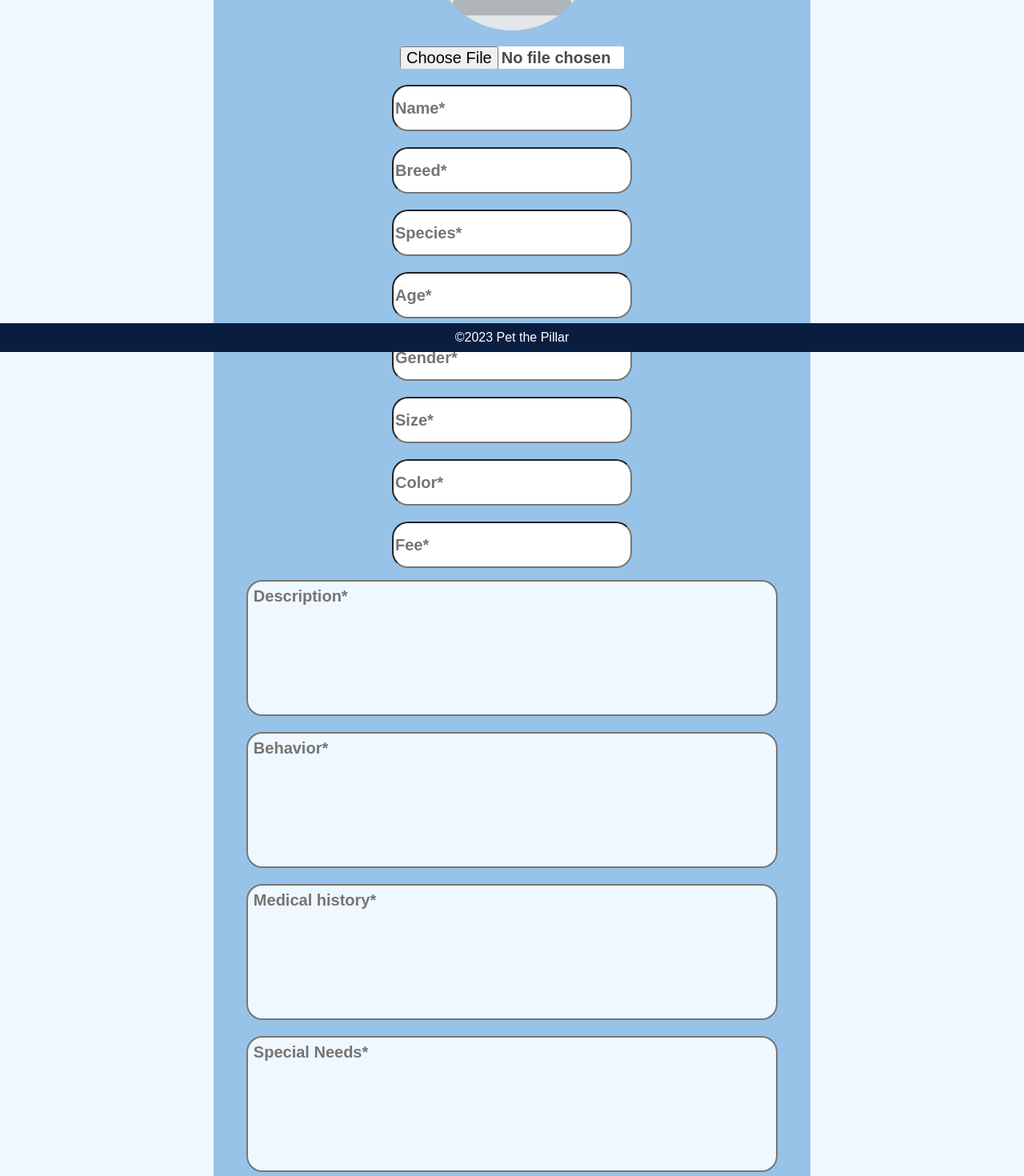
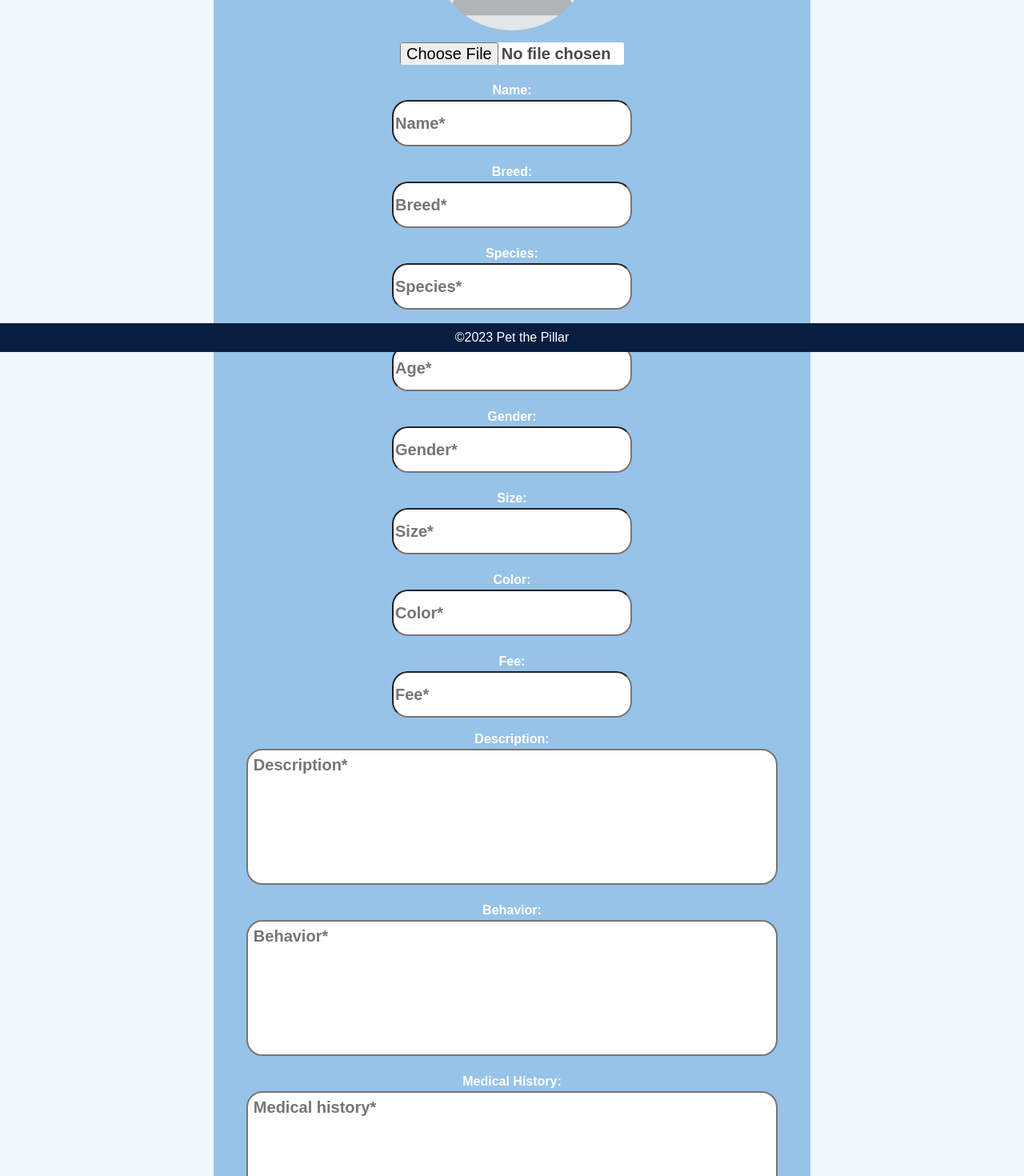
Before and after one commit to DavidZ79/pet-the-pillar-react, a React (Create React App) app: page /pet_create in a window 1280 px wide. Shown: the part 360-1830 px from the top of the page at 80% size. Built offline with nearby package versions, Linux system fonts and the light colour scheme.

Commit message:
finally finished pet create update detail

```diff
--- a/src/pagecss/petcreatepage.module.css
+++ b/src/pagecss/petcreatepage.module.css
@@ -61,6 +61,7 @@
    align-items: center;
    justify-content: center;
    flex-direction: column;
+    margin-top: 15px;
  }
  .login-box p {
    font-weight: bold;
@@ -74,7 +75,7 @@
    border-radius: 20px;
    border-width: 2px;
 
-   margin-top: 20px;
+
 
    font-size: 20px;
    font-weight: 550;
@@ -124,7 +125,7 @@
    color: red;
  }
  .mission-box textarea {
-   background-color: aliceblue;
+   background-color: white;
    /* width: 664px; */
    width: 91%;
    height: 170px;
@@ -135,7 +136,6 @@
    font-weight: 550;
    font-family: "Poppins", sans-serif;
    resize: none;
-   color: gray;
    padding: 7px;
 
    margin-bottom: 20px;
@@ -160,6 +160,12 @@
  .info-container p {
    display: inline;
  }
+ .wrapper {
+  margin-top: 20px;
+}
+.box_header {
+  color: white !important;
+}
 
  @media screen and (max-width: 629px) {
    .mission-box {
--- a/src/pages/PetCreatePage.js
+++ b/src/pages/PetCreatePage.js
@@ -7,10 +7,11 @@ import { yupResolver } from "@hookform/resolvers/yup";
 import * as yup from "yup";
 
 import styles from "../pagecss/petcreatepage.module.css";
-
+import { useState, useRef } from "react";
 import { useNavigate } from "react-router-dom";
 import pfp from "../assets/profile.png";
-var URL = process.env.REACT_APP_API_URL;
+var API_URL = process.env.REACT_APP_API_URL;
+var BASE_URL = API_URL.slice(0, -5);
 
 export default function PetCreatePage() {
   const schema = yup.object().shape({
@@ -55,9 +56,13 @@ export default function PetCreatePage() {
     formData.append('behavior', behavior);
     formData.append('species', species);
     formData.append('location', location);
+    if (selectedImage) {
+      formData.append('photos', document.querySelector('input[type="file"]').files[0]);
+    }
+
 
     try {
-      const response = await fetch(URL + 'pet/', {
+      const response = await fetch(API_URL + 'pet/', {
         method: 'POST',
         headers: {
           'Authorization': 'Bearer ' + localStorage.getItem('accessToken'),
@@ -76,7 +81,17 @@ export default function PetCreatePage() {
       navigate("/pet_detail/" + responseData.id);
     } catch (error) {
       console.error('second demon:', error.message);
+      console.log(formData.name);
     }
+  };
+
+  const [selectedImage, setSelectedImage] = useState(null);
+
+  const handleImageChange = (e) => {
+      if (e.target.files && e.target.files[0]) {
+          let img = e.target.files[0];
+          setSelectedImage(URL.createObjectURL(img));
+      }
   };
 
   return (
@@ -89,12 +104,14 @@ export default function PetCreatePage() {
 
           <form onSubmit={handleSubmit(onSubmit)}>
             <div className={styles["pfp-container"]}>
-              <img src={pfp} alt="pfp pic" className={styles.pfp} />
+              <img src={selectedImage || pfp} alt="pfp pic" className={styles.pfp} />
             </div>
 
             <div className={styles["login-box"]}>
-              <input type="file" accept=".jpg,.jpeg,.png" required/>
+            <input type="file" accept=".jpg,.jpeg,.png" onChange={handleImageChange} required/>
 
+              <div className={styles["wrapper"]}>
+              <p className={styles["box_header"]}>Name: </p>
               <input
                 type="text"
                 placeholder="Name*"
@@ -102,7 +119,10 @@ export default function PetCreatePage() {
                 required
               />
               <p>{errors.name?.message}</p>
+              </div>
 
+              <div className={styles["wrapper"]}>
+              <p className={styles["box_header"]}>Breed: </p>
               <input
                 type="text"
                 placeholder="Breed*"
@@ -110,7 +130,10 @@ export default function PetCreatePage() {
                 required
               />
               <p>{errors.breed?.message}</p>
+              </div>
 
+              <div className={styles["wrapper"]}>
+              <p className={styles["box_header"]}>Species: </p>
               <input
                 type="text"
                 placeholder="Species*"
@@ -118,7 +141,10 @@ export default function PetCreatePage() {
                 required
               />
               <p>{errors.species?.message}</p>
+              </div>
 
+              <div className={styles["wrapper"]}>
+              <p className={styles["box_header"]}>Age: </p>
               <input
                 type="text"
                 placeholder="Age*"
@@ -126,7 +152,10 @@ export default function PetCreatePage() {
                 required
               />
               <p>{errors.age?.message}</p>
+              </div>
 
+              <div className={styles["wrapper"]}>
+              <p className={styles["box_header"]}>Gender: </p>
               <input
                 type="text"
                 placeholder="Gender*"
@@ -134,7 +163,10 @@ export default function PetCreatePage() {
                 required
               />
               <p>{errors.gender?.message}</p>
+              </div>
 
+              <div className={styles["wrapper"]}>
+              <p className={styles["box_header"]}>Size: </p>
               <input
                 type="text"
                 placeholder="Size*"
@@ -142,7 +174,10 @@ export default function PetCreatePage() {
                 required
               />
               <p>{errors.size?.message}</p>
+              </div>
 
+              <div className={styles["wrapper"]}>
+              <p className={styles["box_header"]}>Color: </p>
               <input
                 type="text"
                 placeholder="Color*"
@@ -150,7 +185,10 @@ export default function PetCreatePage() {
                 required
               />
               <p>{errors.color?.message}</p>
+              </div>
 
+              <div className={styles["wrapper"]}>
+              <p className={styles["box_header"]}>Fee: </p>
               <input
                 type="text"
                 placeholder="Fee*"
@@ -158,9 +196,11 @@ export default function PetCreatePage() {
                 required
               />
               <p>{errors.fee?.message}</p>
+              </div>
             </div>
 
             <div className={styles["mission-box"]}>
+            <p className={styles["box_header"]}>Description: </p>
               <textarea
                 placeholder="Description*"
                 {...register("description")}
@@ -168,6 +208,7 @@ export default function PetCreatePage() {
               />
               <p>{errors.description?.message}</p>
 
+              <p className={styles["box_header"]}>Behavior: </p>
               <textarea
                 placeholder="Behavior*"
                 {...register("behavior")}
@@ -175,6 +216,7 @@ export default function PetCreatePage() {
               />
               <p>{errors.behavior?.message}</p>
 
+              <p className={styles["box_header"]}>Medical History: </p>
               <textarea
                 placeholder="Medical history*"
                 {...register("medicalHistory")}
@@ -182,6 +224,7 @@ export default function PetCreatePage() {
               />
               <p>{errors.medicalHistory?.message}</p>
 
+              <p className={styles["box_header"]}>Special Needs: </p>
               <textarea
                 placeholder="Special Needs*"
                 {...register("specialNeeds")}
@@ -189,6 +232,7 @@ export default function PetCreatePage() {
               />
               <p>{errors.specialNeeds?.message}</p>
 
+              <p className={styles["box_header"]}>Location: </p>
               <textarea
                 placeholder="Location*"
                 {...register("location")}
--- a/src/pages/PetDetailPage.js
+++ b/src/pages/PetDetailPage.js
@@ -13,6 +13,7 @@ import { useState, useEffect } from "react";
 import pfp from "../assets/farloom.png";
 
 var URL = process.env.REACT_APP_API_URL;
+var BASE_URL = URL.slice(0, -5);
 
 export default function PetDetailPage() {
   const schema = yup.object().shape({
@@ -30,12 +31,12 @@ export default function PetDetailPage() {
     size: yup.number().required("Please enter a size"),
     color: yup.string().required("Please enter a color"),
     fee: yup.number().required("Please enter a fee"),
+    // photos: yup.mixed().required("Please enter a photo"),
   });
 
   const { id } = useParams();
 
   const [petDetails, setPetDetails] = useState(null);
-
   useEffect(() => {
     const fetchPetDetails = async () => {
       try {
@@ -51,10 +52,9 @@ export default function PetDetailPage() {
         }
 
         const responseData = await response.json();
-        // console.log(responseData)
         const tempData = {
           "id": responseData.id,
-          "photos": [],
+          "photo": responseData.photos[0]['image'],
           "name": responseData.name,
           "status": responseData.status,
           "description": responseData.description,
@@ -108,99 +108,138 @@ export default function PetDetailPage() {
 
           <form onSubmit={handleSubmit(onSubmit)}>
             <div className={styles["pfp-container"]}>
-              <img src={pfp} alt="pfp pic" className={styles.pfp} />
+              <img src={petDetails ? BASE_URL + petDetails.photo : ''} alt="pfp pic" className={styles.pfp} />
             </div>
 
             <div className={styles["login-box"]}>
               {/* <input type="file" accept=".jpg,.jpeg,.png" required/> */}
 
+              <div className={styles["wrapper"]}>
+              <p>Name: </p>
               <input
                 type="text"
                 value={petDetails ? petDetails.name : ""}
                 {...register("name")}
                 disabled
               />
+              </div>
 
+              <div className={styles["wrapper"]}>
+              <p>Status: </p>
               <input
                 type="text"
                 value={petDetails ? petDetails.status : ""}
                 {...register("status")}
                 disabled
               />
+              </div>
 
+              <div className={styles["wrapper"]}>
+              <p>Breed: </p>
               <input
                 type="text"
                 value={petDetails ? petDetails.breed : ""}
                 {...register("breed")}
                 disabled
               />
+              </div>
 
+              <div className={styles["wrapper"]}>
+              <p>Age: </p>
               <input
                 type="text"
                 value={petDetails ? petDetails.age : ""}
                 {...register("age")}
                 disabled
               />
+              </div>
 
+              <div className={styles["wrapper"]}>
+              <p>Age:</p>
               <input
                 type="text"
                 value={petDetails ? petDetails.gender : ""}
                 {...register("gender")}
                 disabled
               />
+              </div>
 
+              <div className={styles["wrapper"]}>
+              <p>Size: </p>
               <input
                 type="text"
                 value={petDetails ? petDetails.size : ""}
                 {...register("size")}
                 disabled
               />
+              </div>
 
+              <div className={styles["wrapper"]}>
+              <p>Color: </p>
               <input
                 type="text"
                 value={petDetails ? petDetails.color : ""}
                 {...register("color")}
                 disabled
               />
+              </div>
 
+              <div className={styles["wrapper"]}>
+              <p>Fee: </p>
               <input
                 type="text"
                 value={petDetails ? petDetails.fee : ""}
                 {...register("fee")}
                 disabled
               />
-            </div>
+              </div>
 
-            <div className={styles["mission-box"]}>
+
+              <div className={styles["mission-box"]}>
+              <p className={styles["box_header"]}>Location: </p>
               <textarea
                 value={petDetails ? petDetails.description : ""}
                 {...register("description")}
                 disabled
               />
 
+
+              <div className={styles["wrapper"]}>
+              <p className={styles["box_header"]}>Behavior: </p>
               <textarea
                 value={petDetails ? petDetails.behavior : ""}
                 {...register("behavior")}
                 disabled
               />
+              </div>
 
+              <div className={styles["wrapper"]}>
+              <p className={styles["box_header"]}>Medical History: </p>
               <textarea
                 value={petDetails ? petDetails.medicalHistory : ""}
                 {...register("medicalHistory")}
                 disabled
               />
+              </div>
 
+              <div className={styles["wrapper"]}>
+              <p className={styles["box_header"]}>Special Needs: </p>
               <textarea
                 value={petDetails ? petDetails.specialNeeds : ""}
                 {...register("specialNeeds")}
                 disabled
               />
+              </div>
 
-<textarea
+              <div className={styles["wrapper"]}>
+              <p className={styles["box_header"]}>Location: </p>
+              <textarea
                 value={petDetails ? petDetails.location : ""}
                 {...register("location")}
                 disabled
               />
+              </div>
+            </div>
             </div>
           </form>
         </Card>
--- a/src/pages/PetUpdatePage.js
+++ b/src/pages/PetUpdatePage.js
@@ -9,13 +9,14 @@ import * as yup from "yup";
 import styles from "../pagecss/petupdatepage.module.css";
 
 import { useNavigate, useParams } from "react-router-dom";
-import { useState, useEffect } from "react";
+import { useState, useEffect, useRef } from "react";
 import pfp from "../assets/farloom.png";
-var URL = process.env.REACT_APP_API_URL;
+var API_URL = process.env.REACT_APP_API_URL;
+var BASE_URL = API_URL.slice(0, -5);
 
 export default function PetUpdatePage() {
   const schema = yup.object().shape({
-    // profilePic: yup.mixed().required("Please enter a profile picture"),
+    photo: yup.mixed().required("Please enter a profile picture"),
     name: yup.string().required("Please enter a name"),
     description: yup.string().required("Please enter description"),
     medicalHistory: yup.string().required("Please enter medical history"),
@@ -38,7 +39,7 @@ export default function PetUpdatePage() {
   useEffect(() => {
     const fetchPetDetails = async () => {
       try {
-        const response = await fetch(`${URL}pet/${id}/`, {
+        const response = await fetch(`${API_URL}pet/${id}/`, {
           method: 'GET',
           headers: {
             'Authorization': 'Bearer ' + localStorage.getItem('accessToken'),
@@ -53,7 +54,8 @@ export default function PetUpdatePage() {
         // console.log(responseData)
         const tempData = {
           "id": responseData.id,
-          "photos": [],
+          "photo": responseData.photos[0]['image'],
+          // "photo": "http://127.0.0.1:8000/photo_folder/5m1yelc0ds961_f1hptzM.png",
           "name": responseData.name,
           "status": responseData.status,
           "description": responseData.description,
@@ -82,33 +84,74 @@ export default function PetUpdatePage() {
   }, [id]);
 
   const {
+    register,
     handleSubmit,
+    reset,
     formState: { errors },
   } = useForm({
     resolver: yupResolver(schema),
   });
 
+  useEffect(() => {
+    if (petDetails) {
+      reset(petDetails);
+    }
+  }, [petDetails, reset]);
+
   const navigate = useNavigate();
-  const onSubmit = (data) => {
-    console.log("submitted");
-    navigate("/pet_detail");
-    console.log({ data });
-    //form logic here
+  const onSubmit = async (data) => {
+    console.log("hi");
+    const { name, breed, age, gender, size, color, fee, description, medicalHistory, specialNeeds, behavior, species, location } = data;
+    const formData = new FormData();
+    formData.append('name', name);
+    formData.append('breed', breed);
+    formData.append('age', parseInt(age));
+    formData.append('gender', gender);
+    formData.append('size', parseInt(size));
+    formData.append('color', color);
+    formData.append('fee', parseInt(fee));
+    formData.append('description', description);
+    formData.append('medicalHistory', medicalHistory);
+    formData.append('specialNeeds', specialNeeds);
+    formData.append('behavior', behavior);
+    formData.append('species', species);
+    formData.append('location', location);
+    if (selectedImage) {
+      formData.append('photos', document.querySelector('input[type="file"]').files[0]);
+  }
+
+
+    try {
+      const response = await fetch(API_URL + 'pet/' + id + '/', {
+        method: 'PATCH',
+        headers: {
+          'Authorization': 'Bearer ' + localStorage.getItem('accessToken'),
+        },
+        body: formData,
+      });
+
+      if (!response.ok) {
+        console.log(formData);
+        throw new Error(response);
+      }
+
+      const responseData = await response.json();
+      console.log(responseData);
+
+      navigate("/pet_detail/" + responseData.id);
+    } catch (error) {
+      console.error('second demon:', error.message);
+    }
   };
 
-  const { register } = useForm();
-  const [specialNeeds, setSpecialNeeds] = useState("");
+  const [selectedImage, setSelectedImage] = useState(null);
 
-  useEffect(() => {
-    if (petDetails) {
-      setSpecialNeeds(petDetails.specialNeeds);
-    }
-  }, [petDetails]);
-
-  const handleSpecialNeedsChange = (event) => {
-    setSpecialNeeds(event.target.value);
+  const handleImageChange = (e) => {
+      if (e.target.files && e.target.files[0]) {
+          let img = e.target.files[0];
+          setSelectedImage(URL.createObjectURL(img));
+      }
   };
-
 
   return (
     <>
@@ -120,91 +163,157 @@ export default function PetUpdatePage() {
 
           <form onSubmit={handleSubmit(onSubmit)}>
             <div className={styles["pfp-container"]}>
-              <img src={pfp} alt="pfp pic" className={styles.pfp} />
+            <img src={selectedImage || (petDetails ? BASE_URL + petDetails.photo : '')} alt="Pet" className={styles.pfp} />
             </div>
 
             <div className={styles["login-box"]}>
-              {/* <input type="file" accept=".jpg,.jpeg,.png" required/> */}
+            <input type="file" accept=".jpg,.jpeg,.png" onChange={handleImageChange}/>
 
+              <div className={styles["wrapper"]}>
+              <p className={styles["box_header"]}>Name: </p>
               <input
                 type="text"
-                value={petDetails ? petDetails.name : ""}
+                placeholder="Name*"
                 {...register("name")}
+                required
               />
+              <p>{errors.name?.message}</p>
+              </div>
 
+              <div className={styles["wrapper"]}>
+              <p className={styles["box_header"]}>Breed: </p>
               <input
                 type="text"
-                value={petDetails ? petDetails.status : ""}
-                {...register("status")}
+                placeholder="Breed*"
+                {...register("breed")}
+                required
               />
+              <p>{errors.breed?.message}</p>
+              </div>
 
+              <div className={styles["wrapper"]}>
+              <p className={styles["box_header"]}>Species: </p>
               <input
                 type="text"
-                value={petDetails ? petDetails.breed : ""}
-                {...register("breed")}
+                placeholder="Species*"
+                {...register("species")}
+                required
               />
+              <p>{errors.species?.message}</p>
+              </div>
 
+              <div className={styles["wrapper"]}>
+              <p className={styles["box_header"]}>Age: </p>
               <input
                 type="text"
-                value={petDetails ? petDetails.age : ""}
+                placeholder="Age*"
                 {...register("age")}
+                required
               />
+              <p>{errors.age?.message}</p>
+              </div>
 
+              <div className={styles["wrapper"]}>
+              <p className={styles["box_header"]}>Gender: </p>
               <input
                 type="text"
-                value={petDetails ? petDetails.gender : ""}
+                placeholder="Gender*"
                 {...register("gender")}
+                required
               />
+              <p>{errors.gender?.message}</p>
+              </div>
 
+              <div className={styles["wrapper"]}>
+              <p className={styles["box_header"]}>Size: </p>
               <input
                 type="text"
-                value={petDetails ? petDetails.size : ""}
+                placeholder="Size*"
                 {...register("size")}
+                required
               />
+              <p>{errors.size?.message}</p>
+              </div>
 
+              <div className={styles["wrapper"]}>
+              <p className={styles["box_header"]}>Color: </p>
               <input
                 type="text"
-                value={petDetails ? petDetails.color : ""}
+                placeholder="Color*"
                 {...register("color")}
+                required
               />
+              <p>{errors.color?.message}</p>
+              </div>
 
+              <div className={styles["wrapper"]}>
+              <p className={styles["box_header"]}>Fee: </p>
               <input
                 type="text"
-                value={petDetails ? petDetails.fee : ""}
+                placeholder="Fee*"
                 {...register("fee")}
+                required
+              />
+              <p>{errors.fee?.message}</p>
+              </div>
+            </div>
+
+            <div className={styles["mission-box"]}>
+            <p className={styles["box_header"]}>Description: </p>
+              <textarea
+                placeholder="Description*"
+                {...register("description")}
+                required
+              />
+              <p>{errors.description?.message}</p>
+
+              <p className={styles["box_header"]}>Behavior: </p>
+              <textarea
+                placeholder="Behavior*"
+                {...register("behavior")}
+                required
+              />
+              <p>{errors.behavior?.message}</p>
+
+              <p className={styles["box_header"]}>Medical History: </p>
+              <textarea
+                placeholder="Medical history*"
+                {...register("medicalHistory")}
+                required
+              />
+              <p>{errors.medicalHistory?.message}</p>
+
+              <p className={styles["box_header"]}>Special Needs: </p>
+              <textarea
+                placeholder="Special Needs*"
+                {...register("specialNeeds")}
+                required
+              />
+              <p>{errors.specialNeeds?.message}</p>
+
+              <p className={styles["box_header"]}>Location: </p>
+              <textarea
+                placeholder="Location*"
+                {...register("location")}
+                required
+              />
+              <p>{errors.location?.message}</p>
+            </div>
+
+            <div className={styles["submit-container"]}>
+              <input
+                type="submit"
+                className={styles["submit-btn"]}
+                value="Create pet"
               />
             </div>
 
-            <div className={styles["mission-box"]}>
-              <textarea
-                value={petDetails ? petDetails.description : ""}
-                {...register("description")}
-              />
+            <div className={styles["top-margin"]}>
+              <div className={styles["info-container"]}>
+                <p>* Required</p>
+              </div>
+            </div>
 
-              <textarea
-                value={petDetails ? petDetails.behavior : ""}
-                {...register("behavior")}
-              />
-
-              <textarea
-                value={petDetails ? petDetails.medicalHistory : ""}
-                {...register("medicalHistory")}
-              />
-
-              <textarea
-                value={specialNeeds}
-                onChange={handleSpecialNeedsChange}
-                {...register("specialNeeds")}
-                required
-              />
-
-              <textarea
-                value={petDetails ? petDetails.location : ""}
-                onChange={handleSpecialNeedsChange}
-                {...register("location")}
-                required
-              />
-            </div>
           </form>
         </Card>
       </div>
```
Also changed, not shown: src/pagecss/petdetailpage.module.css (+10 -7 lines), src/pagecss/petupdatepage.module.css (+7 -4 lines).
